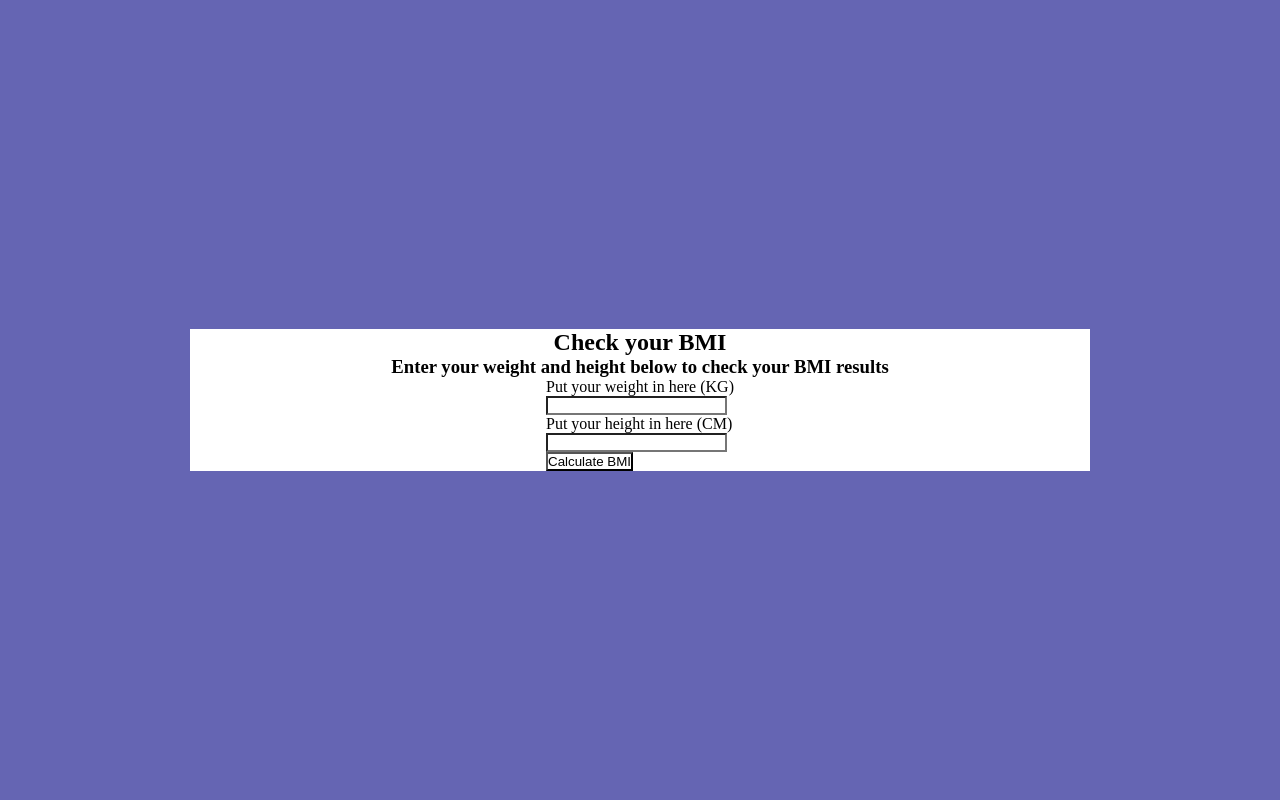
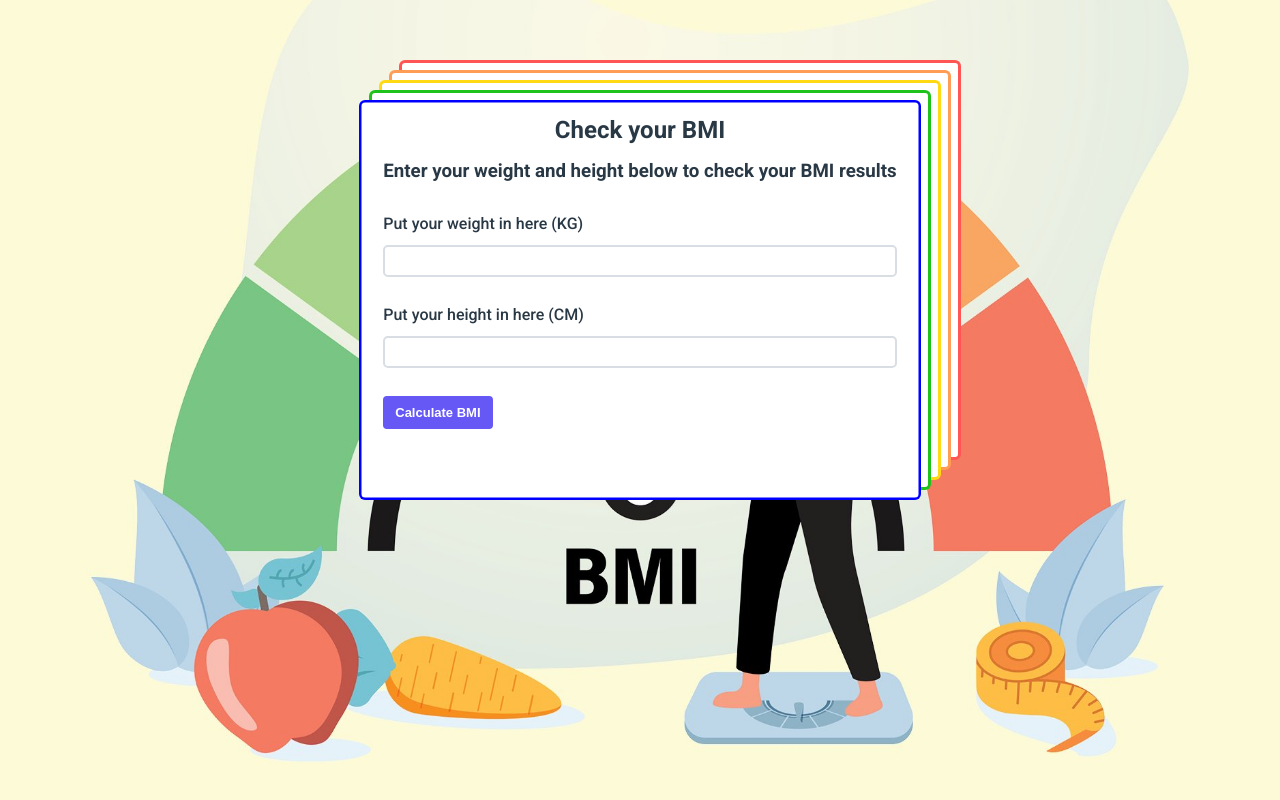
Before and after one commit to marifsiddiqi/bmi-calculator, a plain HTML site: page index.html in a window 1280 px wide. Drawn offline with Linux system fonts and the light colour scheme.

Commit message:
Penambahan CSS dan sedikit perbaikan JS

```diff
--- a/index.html
+++ b/index.html
@@ -15,17 +15,13 @@
         <section>
             <h1>Check your BMI</h1>
             <h3>Enter your weight and height below to check your BMI results</h3>
-            <form action="">
-                <div>
+            <form class="form">
+                <div class="input-berat">
                     <label for="berat">Put your weight in here (KG)</label>
-                </div>
-                <div>
                     <input type="number" name="berat" id="berat" min="0" required>
                 </div>
-                <div>
+                <div class="input-tinggi">
                     <label for="tinggi">Put your height in here (CM)</label>
-                </div>
-                <div>
                     <input type="number" name="tinggi" id="tinggi" min="0" required>
                 </div>
                 <button type="submit" id="submit">Calculate BMI</button>
--- a/script.js
+++ b/script.js
@@ -29,8 +29,8 @@ function submit() {
     return result
 }
 
-const button = document.querySelector('#submit')
-button.addEventListener('click', function (event) {
+const button = document.querySelector('.form')
+button.addEventListener('submit', function (event) {
     event.preventDefault()
     const hasil = document.querySelector('#hasil')
     hasil.innerHTML = `<p>Your BMI is <span id="bmi">${submit().bmi}</span> which means You are <span id="kategori">${submit().kategori}</span></p>`
--- a/style.css
+++ b/style.css
@@ -1,32 +1,123 @@
+@import url('https://fonts.googleapis.com/css2?family=Roboto:wght@100;300;400;500;700;900&display=swap');
+
 * {
     margin: 0;
     padding: 0;
     box-sizing: border-box;
-    background-color: white;
+    /* background-color: white; */
+}
+
+/* Remove Arrow on Input number type */
+input::-webkit-outer-spin-button,
+input::-webkit-inner-spin-button {
+    -webkit-appearance: none;
+    margin: 0;
 }
 
 body {
-    width: 100%;
-    height: 100vh;
+    /* width: 100%;
+    height: 100vh; */
+    font-family: 'Roboto', sans-serif;
+    background-image: url('src/bmi.jpg');
+    background-size: contain;
+    background-repeat: no-repeat;
+    background-attachment: fixed; /* Untuk mencegah gambar bergeser saat digulir */
+    background-position: center center; /* Menempatkan gambar di tengah-tengah */
+    background-color: rgba(253,250,215);
+    overflow-y: hidden; /* Untuk mencegah pengguliran */
+    height: 100vh; /* Untuk mengisi seluruh tinggi layar */
 }
 
-main{
+main {
     width: 100%;
     height: 100%;
     display: flex;
     flex-direction: column;
     align-items: center;
-    justify-content: center;
-    background-color: rgb(101, 101, 179);
+    /* background-color: rgb(101, 101, 179); */
 }
 
 section {
-    width: 900px;
+    width: fit-content;
+    height: 400px;
+    padding-right: 24px;
+    padding-left: 24px;
+    padding-top: 16px;
+    padding-bottom: 16px;
+    margin-top: 100px;
     display: flex;
     flex-direction: column;
     align-items: center;
+    background-color: white;
+    /* border: 2px solid rgba(216, 222, 227); */
+    border-radius: 6px;
+    box-shadow: blue 0px 0px 0px 2.5px inset, rgb(255, 255, 255) 10px -10px 0px -3px, rgb(31, 193, 27) 10px -10px, rgb(255, 255, 255) 20px -20px 0px -3px, rgb(255, 217, 19) 20px -20px, rgb(255, 255, 255) 30px -30px 0px -3px, rgb(255, 156, 85) 30px -30px, rgb(255, 255, 255) 40px -40px 0px -3px, rgb(255, 85, 85) 40px -40px;
 }
 
-span{
-    font-weight: bold;
+img {
+    /* width: 200px;
+    margin-bottom: 16px; */
+    width: 100vw;
+    height: 100vh;
 }
+
+h1 {
+    color: rgba(41, 56, 69);
+    margin-bottom: 16px;
+}
+
+h3 {
+    color: rgba(41, 56, 69);
+    margin-bottom: 32px;
+}
+
+.form {
+    width: 100%;
+    color: rgba(41, 56, 69);
+    margin-bottom: 16px;
+}
+
+.input-berat,
+.input-tinggi {
+    display: flex;
+    flex-direction: column;
+    margin-bottom: 28px;
+}
+
+label {
+    margin-bottom: 12px;
+    font-size: medium;
+    font-weight: 500;
+}
+
+input {
+    width: 100%;
+    height: 32px;
+    border: 2px solid rgba(216, 222, 227);
+    border-radius: 5px;
+    padding-left: 9px;
+    padding-right: 9px;
+}
+
+button {
+    background-color: rgba(101, 88, 245);
+    color: white;
+    padding: 9px 12px;
+    border: none;
+    cursor: pointer;
+    font-weight: bolder;
+    font-size: small;
+    border-radius: 4px;
+}
+
+button:hover {
+    background-color: rgb(88, 73, 247);
+}
+
+p{
+    font-weight: 500;
+}
+
+span {
+    font-weight: bolder;
+}
```
Also changed, not shown: src/bmi.jpg (added).
